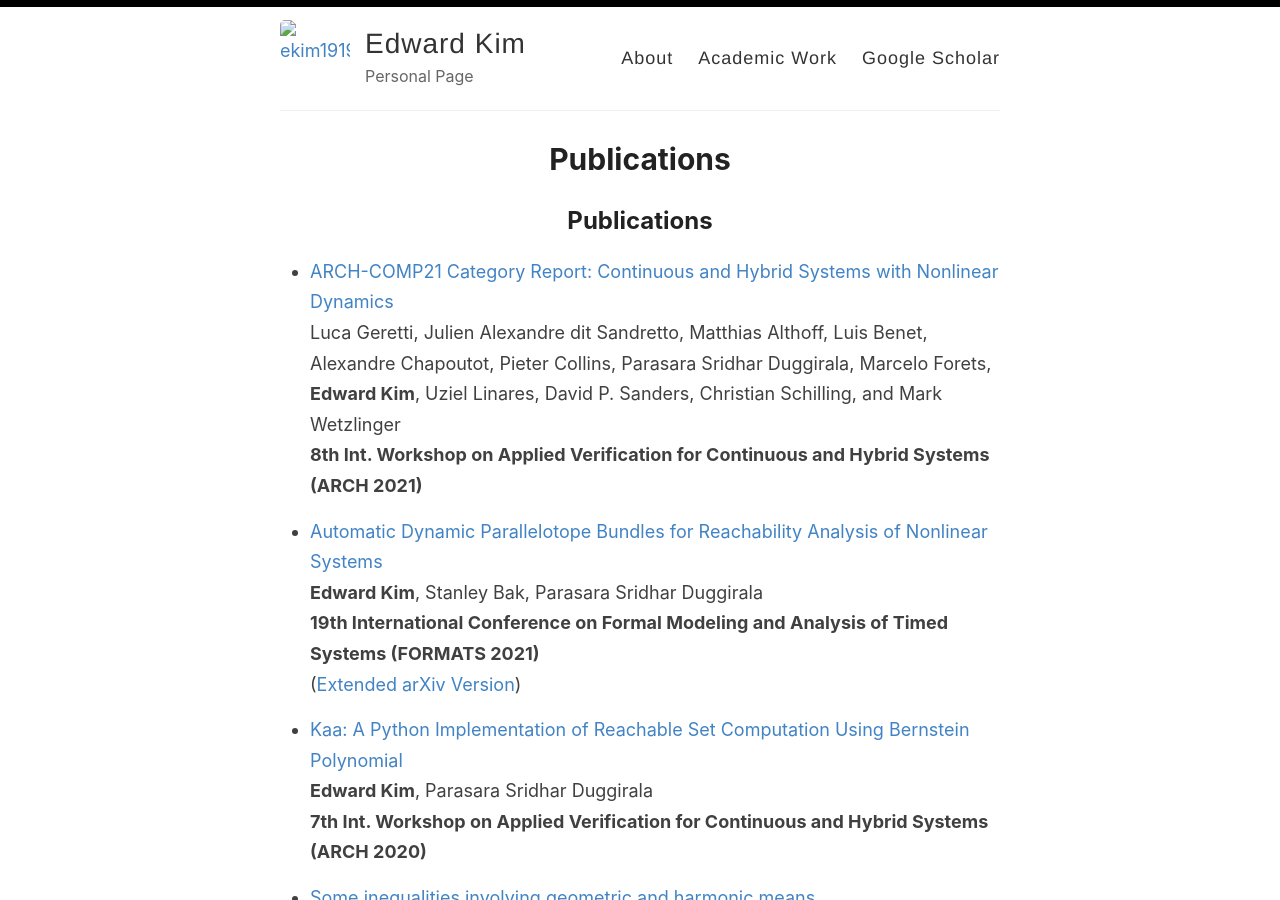
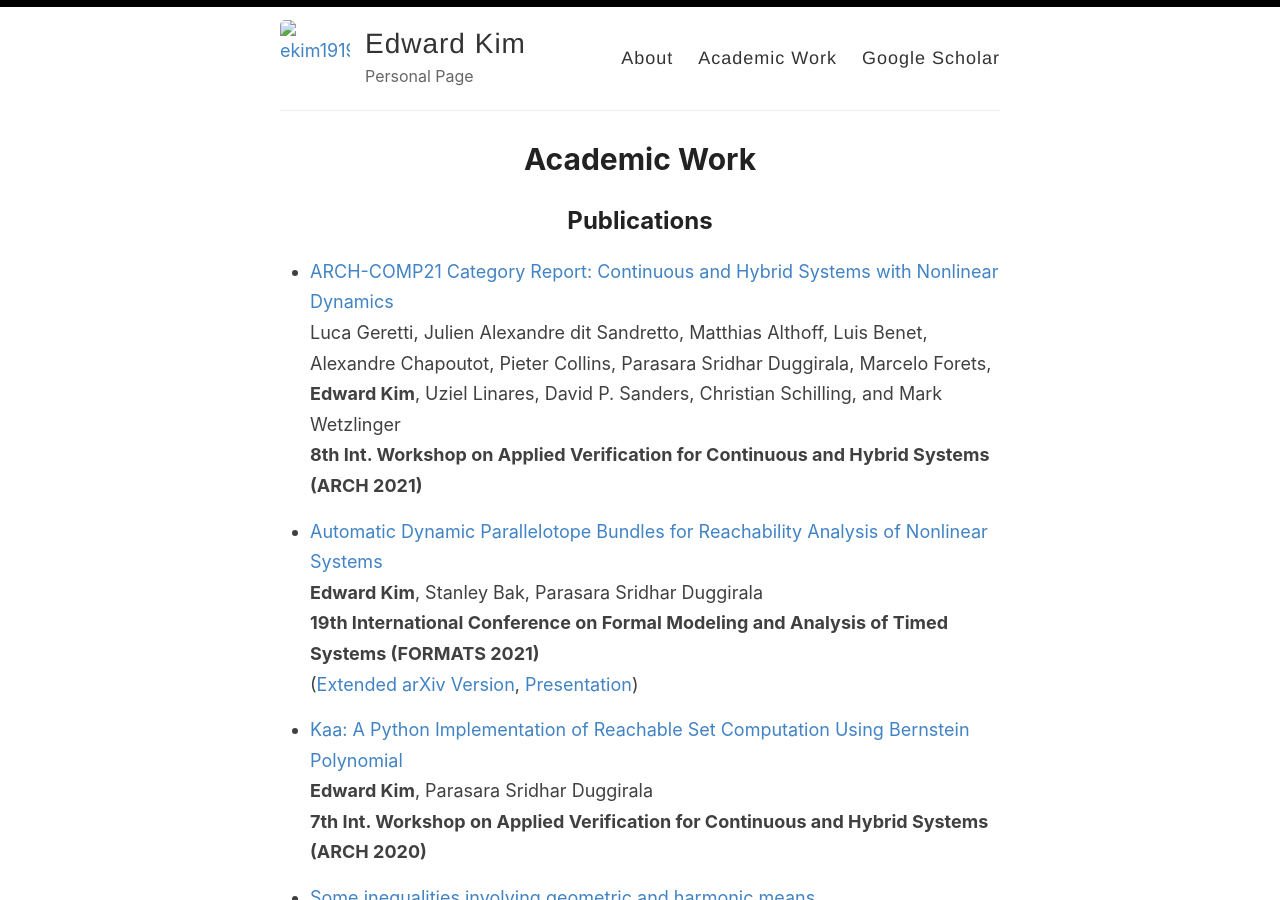
Before and after one commit to ekim1919/ekim1919.github.io, a Jekyll site: the page built from _pages/pubs.md, in a window 1280 px wide and 900 px high. Built offline with Jekyll 4.4.1, drawn with Linux system fonts in a browser that asks for light colours; our own code applies the rules of GitHub Pages for plain Markdown files.

Commit message:
Added presentation recording

```diff
--- a/_pages/pubs.md
+++ b/_pages/pubs.md
@@ -1,6 +1,7 @@
 ---
 layout: page
-permalink: /papers/
+permalink: /work/
+title: Academic Work
 ---
 
 ## Publications
@@ -13,7 +14,7 @@ permalink: /papers/
 * [Automatic Dynamic Parallelotope Bundles for Reachability Analysis of Nonlinear Systems]()
   **Edward Kim**, Stanley Bak, Parasara Sridhar Duggirala
   **19th International Conference on Formal Modeling and Analysis of Timed Systems (FORMATS 2021)**
-  ([Extended arXiv Version](https://arxiv.org/abs/2105.11796))
+  ([Extended arXiv Version](https://arxiv.org/abs/2105.11796), [Presentation](https://www.youtube.com/watch?v=YKyXf3_O5XM))
 
 * [Kaa: A Python Implementation of Reachable Set Computation Using Bernstein Polynomial](https://easychair.org/publications/open/Flp2)
   **Edward Kim**, Parasara Sridhar Duggirala
```
Also changed, not shown: _pages/about.md (+3 -1 lines).
